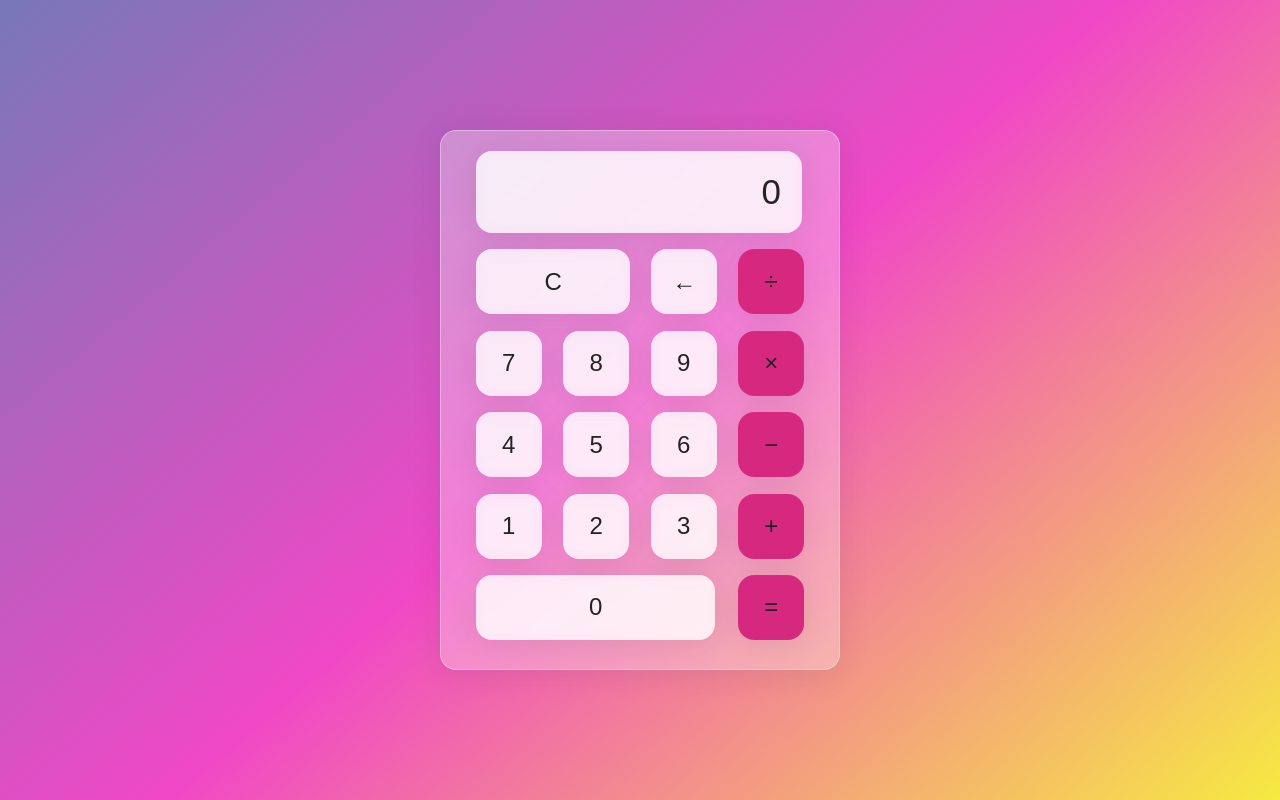
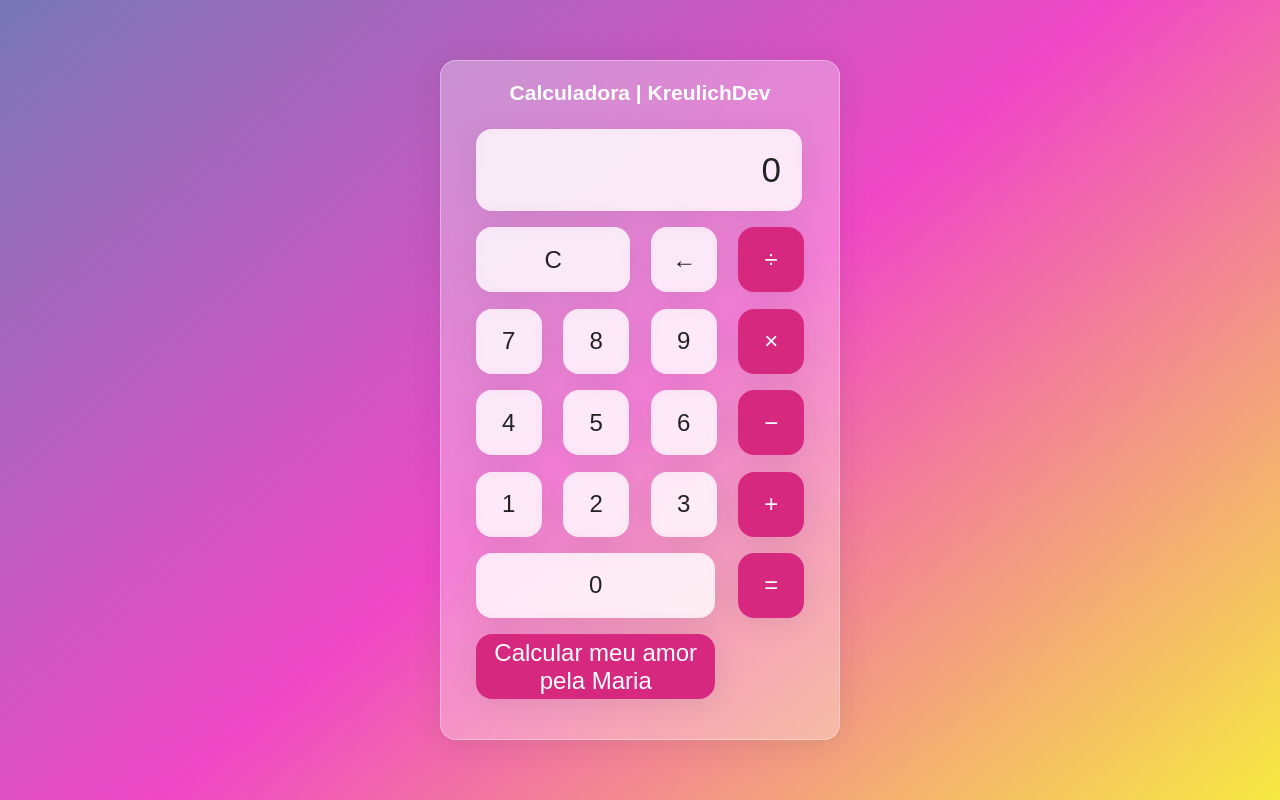
Before and after one commit to FelipeKreulich/CalculadoraJS, a plain HTML site: page index.html in a window 1280 px wide. Drawn offline with Linux system fonts and the light colour scheme.

Commit message:
PrankForMyLove

```diff
--- a/index.html
+++ b/index.html
@@ -9,7 +9,11 @@
 </head>
 <body>
 
-  <div class="wrapper">
+  <div class="wrapper formylove">
+
+    <div class="title">
+      <h3>Calculadora | KreulichDev</h3>
+    </div>
 
     <section class="screen">
       0
@@ -83,6 +87,12 @@
         </button>
       </div>
 
+      <div class="calc-button-row">
+        <button class="calc-button triple">
+          Calcular meu amor pela Maria
+        </button>
+      </div>
+
     </section>
 
   </div>
--- a/script.js
+++ b/script.js
@@ -1,6 +1,7 @@
 let runningTotal = 0;
 let buffer = "0";
 let previousOperator;
+let alt = document.querySelector('.formylove');
 
 const screen = document.querySelector('.screen');
 
@@ -18,6 +19,7 @@ function handleSymbol(symbol){
     case 'C':
       buffer = '0';
       runningTotal = 0;
+      alt.style.height = '680px';
       break;
     case '=':
       if(previousOperator === null){
@@ -41,6 +43,9 @@ function handleSymbol(symbol){
     case '÷':
       handleMath(symbol);
       break;
+    case 'Calcular meu amor pela Maria':
+      buffer = 'ERRO, NÃO É POSSÍVEL CALCULAR <3'
+      alt.style.height = '740px';
   }
 }
 
--- a/style.css
+++ b/style.css
@@ -32,7 +32,7 @@ body {
   background: rgba(255, 255, 255, 0.30);
   border: 1px solid rgba(255, 255, 255, 0.34);
   flex-basis: 400px;
-  height: 540px;
+  height: 680px;
   padding: 20px 35px;
 }
 
@@ -78,7 +78,7 @@ body {
   border: 1px solid rgba(255, 255, 255, 0.01);
   border-radius: 16px;
   box-shadow: 0 4px 30px rgba(35, 35, 35, 0.1);
-  color: #232323;
+  color: #fff;
   background: #d72880;
 }
 
@@ -102,3 +102,10 @@ body {
 .triple {
   flex-basis: 73%;
 }
+
+.title {
+  color: #fff;
+  font-size: 18px;
+  text-align: center;
+  margin-bottom: 24px;
+}
```
